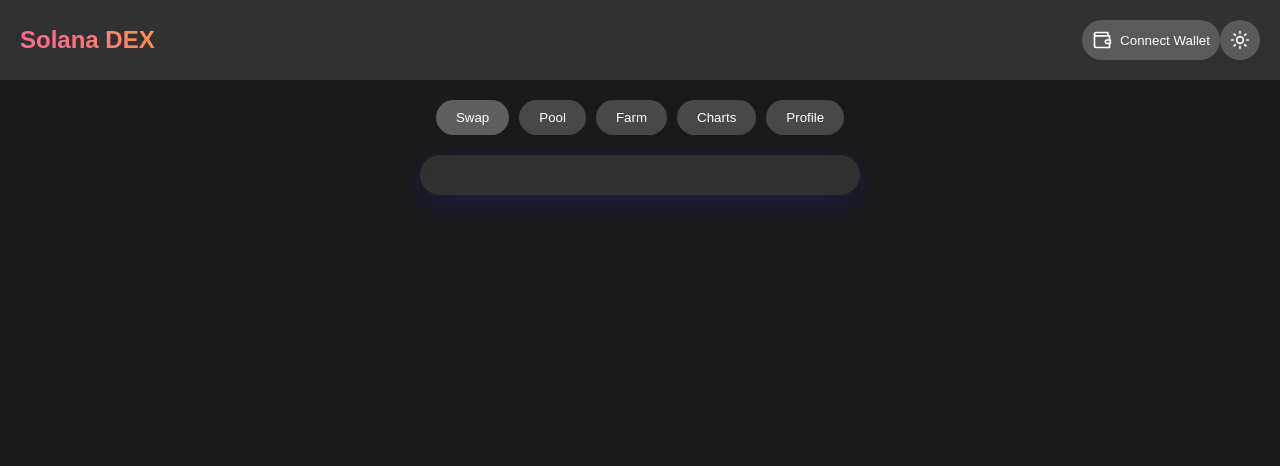
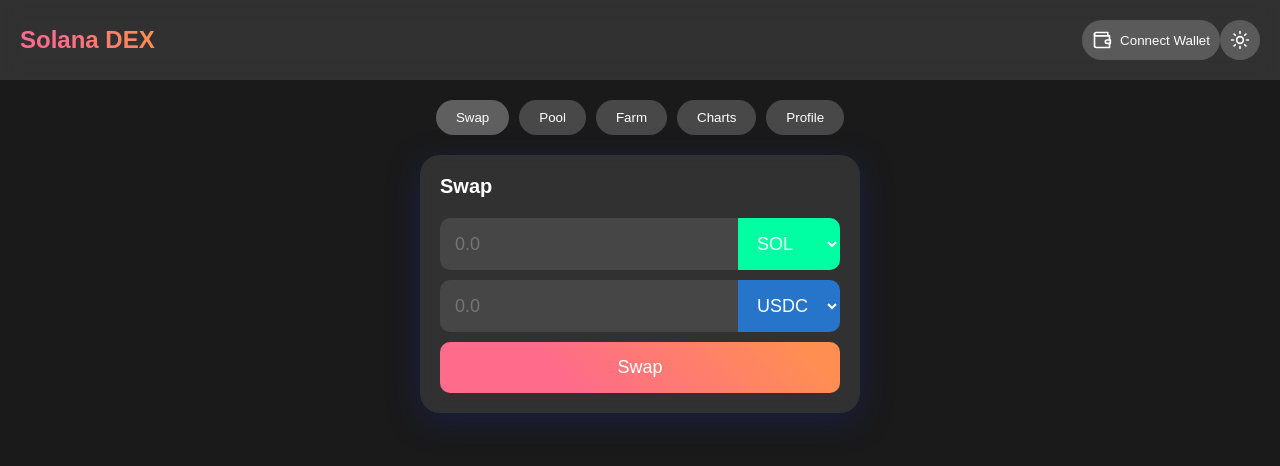
Before and after one commit to wowcombinat/soldex, a React (Create React App) app: page / in a window 1280 px wide. Shown: the top 466 px of the page. Built offline with nearby package versions, Linux system fonts and the light colour scheme.

Commit message:
Update App.js

```diff
--- a/src/App.js
+++ b/src/App.js
@@ -1,5 +1,5 @@
 import React, { useState, useEffect, useCallback } from 'react';
-import { Wallet, Sun, Moon, Plus, Minus, TrendingUp, User } from 'lucide-react';
+import { Wallet, Sun, Moon, Plus, Minus, User } from 'lucide-react';
 import { Line } from 'react-chartjs-2';
 import { Chart as ChartJS, CategoryScale, LinearScale, PointElement, LineElement, Title, Tooltip, Legend } from 'chart.js';
 import './App.css';
@@ -229,7 +229,56 @@ function App() {
         </div>
         {activeTab === 'swap' && (
           <div className="swap-container">
-            {/* Swap content (unchanged) */}
+            <div className="swap-header">
+              <h2>Swap</h2>
+            </div>
+            <div className="token-input">
+              <input
+                type="number"
+                value={fromAmount}
+                onChange={(e) => setFromAmount(e.target.value)}
+                placeholder="0.0"
+                className="amount-input"
+              />
+              <select
+                value={fromToken}
+                onChange={(e) => setFromToken(e.target.value)}
+                className="token-select"
+                style={{backgroundColor: tokenList.find(t => t.symbol === fromToken)?.color}}
+              >
+                {tokenList.map((token) => (
+                  <option key={token.symbol} value={token.symbol}>{token.symbol}</option>
+                ))}
+              </select>
+            </div>
+            <div className="token-input">
+              <input
+                type="number"
+                value={toAmount}
+                readOnly
+                placeholder="0.0"
+                className="amount-input"
+              />
+              <select
+                value={toToken}
+                onChange={(e) => setToToken(e.target.value)}
+                className="token-select"
+                style={{backgroundColor: tokenList.find(t => t.symbol === toToken)?.color}}
+              >
+                {tokenList.map((token) => (
+                  <option key={token.symbol} value={token.symbol}>{token.symbol}</option>
+                ))}
+              </select>
+            </div>
+            {exchangeRate && (
+              <div className="exchange-rate">
+                <span>Exchange Rate: 1 {fromToken} = {exchangeRate} {toToken}</span>
+                <button onClick={refreshRate} className="refresh-button">Refresh Rate</button>
+              </div>
+            )}
+            <button onClick={handleSwap} className="swap-button">
+              Swap
+            </button>
           </div>
         )}
         {activeTab === 'pool' && (
```
